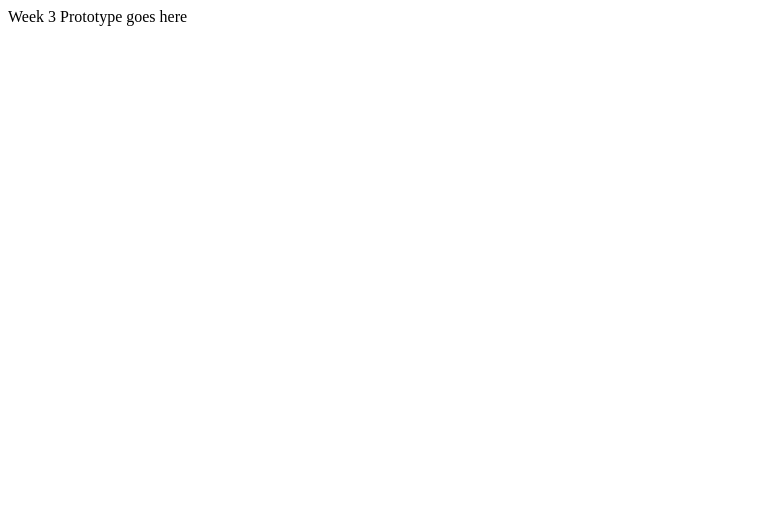
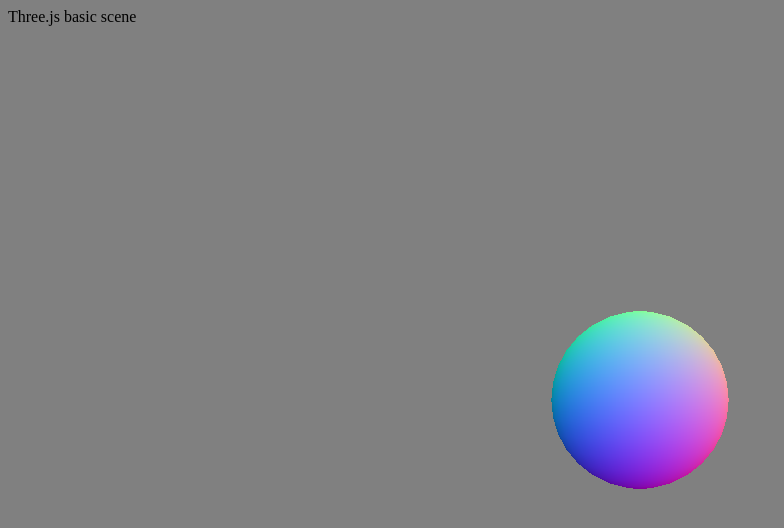
Before and after one commit to GlennRuark/IASC-2P02, a plain HTML site: page week3/index.html in a window 1280 px wide. Shown: the whole page, without its empty margins (0-784 px from the left). Drawn offline with nearby package versions, Linux system fonts and the light colour scheme.

Commit message:
add basic scene

```diff
--- a/week3/index.html
+++ b/week3/index.html
@@ -1 +1,23 @@
-Week 3 Prototype goes here
+<!DOCTYPE html>
+<head>
+    <title>Basic Scene Prototype</title>
+
+    <!-- css-->
+    <link rel="stylesheet" href="style.css">
+
+    <!-- three.js importmap-->
+    <script type="importmap">
+        {
+            "imports": {
+                "three": "https://ga.jspm.io/npm:three@0.158.0/build/three.module.js"
+            }
+        }
+    </script>
+
+    <!-- three.js scene-->
+    <script src="script.js" type="module"></script>
+</head>
+<body>
+    Three.js basic scene
+    <canvas class="webgl"></canvas>
+</body>
--- /dev/null
+++ b/week3/script.js
@@ -0,0 +1,60 @@
+import * as THREE from "three"
+
+/***********
+ ** SCENE **
+ ***********/
+// Canvas
+const canvas = document.querySelector('.webgl')
+
+// Scene
+const scene = new THREE.Scene()
+scene.background = new THREE.Color('gray')
+
+// Camera
+const camera = new THREE.PerspectiveCamera(
+    75,
+    window.innerWidth / window.innerHeight,
+    0.1,
+    100
+)
+camera.position.set(0, 0, 5)
+scene.add(camera)
+
+// Renderer
+const renderer = new THREE.WebGLRenderer({
+    canvas: canvas
+})
+renderer.setSize(window.innerWidth, window.innerHeight)
+
+/************
+ ** MESHES **
+*************/
+// testSphere
+const sphereGeometry = new THREE.SphereGeometry(1)
+const sphereMaterial = new THREE.MeshNormalMaterial()
+const testSphere = new THREE.Mesh(sphereGeometry, sphereMaterial)
+
+scene.add(testSphere)
+
+/********************
+ ** ANIMATION LOOP **
+ ********************/
+const clock = new THREE.Clock()
+
+// Animate
+const animation = () =>
+{
+    // Return elapsedTime
+    const elapsedTime = clock.getElapsedTime()
+
+    // Animate testSphere
+    testSphere.position.z = Math.sin(elapsedTime)
+
+    // Renderer
+    renderer.render(scene, camera)
+
+    // Request next frame
+    window.requestAnimationFrame(animation)
+}
+
+animation()
--- /dev/null
+++ b/week3/style.css
@@ -0,0 +1,13 @@
+.webgl {
+    position: fixed;
+    top: 0;
+    left: 0;
+    outline: none;
+    z-index: -1;
+}
+
+h1 {
+    color: white;
+    font-size: 48px;
+    text-align: center;
+}
```
